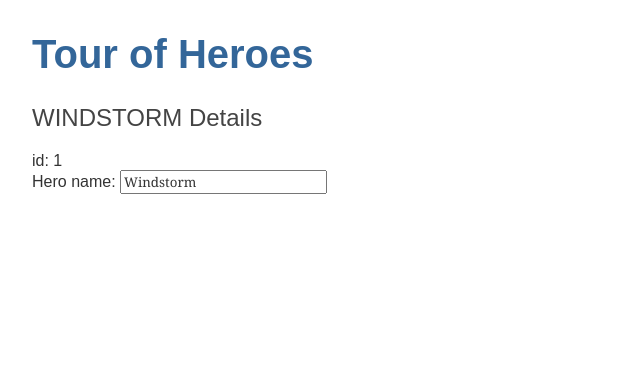
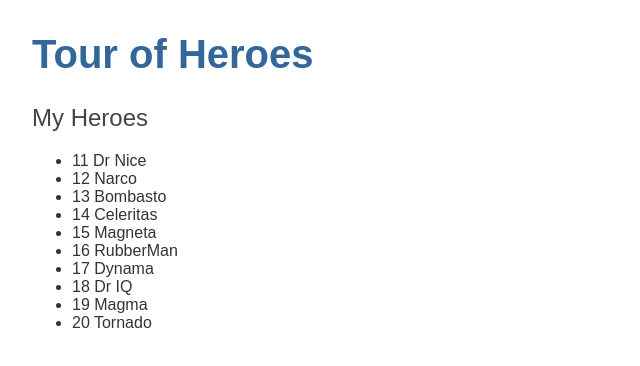
Before and after one commit to aryaindratanaya/Angular-Tour-of-Heroes, an Angular app: page / in a window 1280 px wide. Shown: the top 366 px of the page, without its empty margins (0-640 px from the left). Built offline with nearby package versions, Linux system fonts and the light colour scheme.

Commit message:
Use *ngFor to display a list of heroes

```diff
--- a/src/app/heroes/heroes.component.html
+++ b/src/app/heroes/heroes.component.html
@@ -1,7 +1,6 @@
-<h2>{{ hero.name | uppercase }} Details</h2>
-<div><span>id: </span>{{ hero.id }}</div>
-
-<div>
-  <label for="name">Hero name: </label>
-  <input type="text" id="name" [(ngModel)]="hero.name" placeholder="name" />
-</div>
+<h2>My Heroes</h2>
+<ul class="heroes">
+  <li *ngFor="let hero of heroes">
+    <span class="badge">{{ hero.id }}</span> {{ hero.name }}
+  </li>
+</ul>
--- a/src/app/heroes/heroes.component.ts
+++ b/src/app/heroes/heroes.component.ts
@@ -1,5 +1,5 @@
 import { Component, OnInit } from '@angular/core';
-import { Hero } from 'src/hero';
+import { HEROES } from '../mock-heroes';
 
 @Component({
   selector: 'app-heroes',
@@ -7,10 +7,7 @@
   styleUrls: ['./heroes.component.css']
 })
 export class HeroesComponent implements OnInit {
-  hero: Hero = {
-    id: 1,
-    name: 'Windstorm'
-  };
+  heroes = HEROES;
 
   constructor() {}
 
--- /dev/null
+++ b/src/app/mock-heroes.ts
@@ -0,0 +1,14 @@
+import { Hero } from 'src/hero';
+
+export const HEROES: Hero[] = [
+  { id: 11, name: 'Dr Nice' },
+  { id: 12, name: 'Narco' },
+  { id: 13, name: 'Bombasto' },
+  { id: 14, name: 'Celeritas' },
+  { id: 15, name: 'Magneta' },
+  { id: 16, name: 'RubberMan' },
+  { id: 17, name: 'Dynama' },
+  { id: 18, name: 'Dr IQ' },
+  { id: 19, name: 'Magma' },
+  { id: 20, name: 'Tornado' }
+];
```
